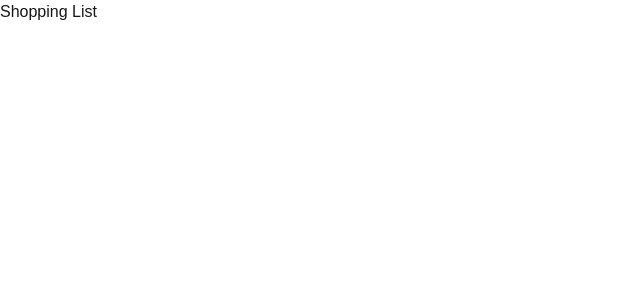
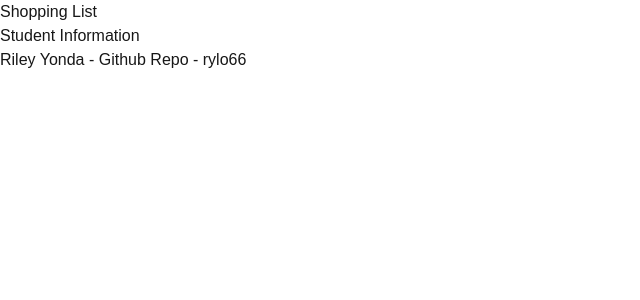
Before and after one commit to rylo66/cprg306-assignments, a Next.js app: page /week-2 in a window 1280 px wide. Shown: the top 300 px of the page, without its empty margins (0-640 px from the left). Built offline with nearby package versions, Linux system fonts and the light colour scheme.

Commit message:
Update #2 - Submission
Final Copy

```diff
--- a/app/page.js
+++ b/app/page.js
@@ -1,4 +1,6 @@
 import Link from "next/link";
+import StudentInfo from "./week-2/student-info";
+import Page from "./week-2/page";
 
 export default function Home(){
 
--- a/app/week-2/page.js
+++ b/app/week-2/page.js
@@ -1,8 +1,12 @@
+import StudentInfo from "./student-info";
+
 export default function Page() {
 
   return (
     <main>
       <h1>Shopping List</h1>
+      <StudentInfo/>
     </main>
+
   );
 }
--- a/app/week-2/student-info.js
+++ b/app/week-2/student-info.js
@@ -0,0 +1,15 @@
+
+
+import Link from "next/link";
+
+export default function StudentInfo(){
+
+  return(
+    <main>
+      <h1>Student Information</h1>
+      <ul>
+        <li><Link className="hover:bg-cyan-600 " href="https://github.com/rylo66/cprg306-assignments">Riley Yonda - Github Repo - rylo66</Link></li>
+      </ul>
+    </main>
+  )
+}
```
